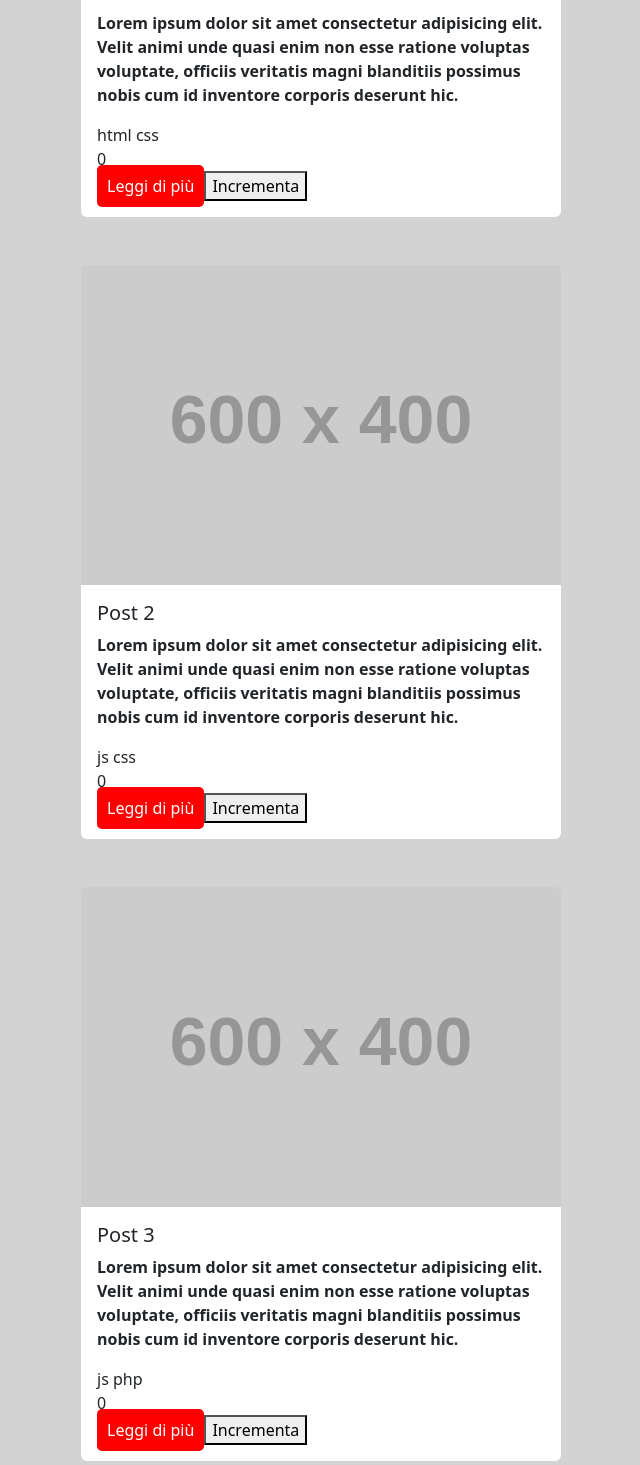
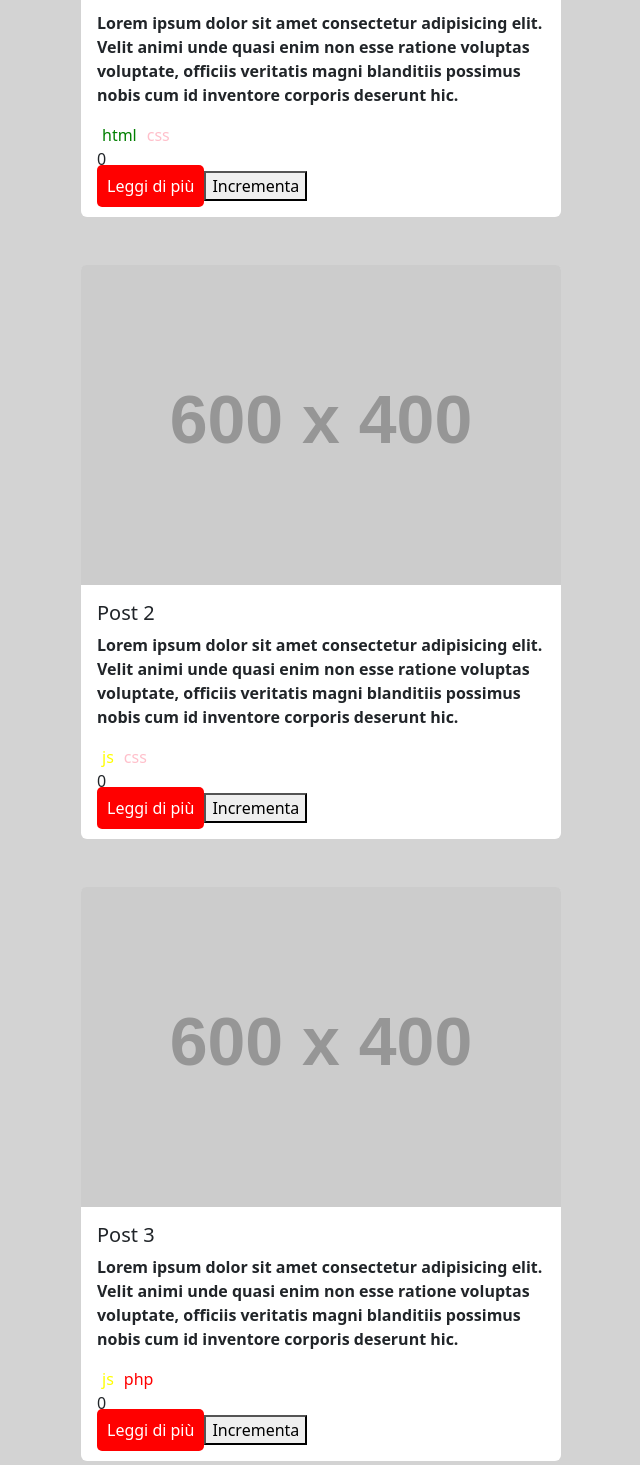
Before and after one commit to DavidIncarbone/react-props, a React (Vite) app: page / in a window 1280 px wide. Shown: the part 445-1910 px from the top of the page, without its empty margins (335-975 px from the left). Built offline with nearby package versions, Linux system fonts and the light colour scheme.

Commit message:
add colors to tags

```diff
--- a/src/components/Card.jsx
+++ b/src/components/Card.jsx
@@ -1,6 +1,11 @@
 import { useState } from 'react'
 import Button from "./Button";
+import posts from "../data/posts"
 import style from "../style/Button.module.css"
+import tagsStyle from "../style/Tags.module.css"
+
+
+
 
 function Card({ title, description, image, id, tags }) {
 
@@ -14,7 +19,6 @@ function Card({ title, description, image, id, tags }) {
 
         setNumero(numero + 100)
     }
-
     return (
         <li key={id} className="list-unstyled">
             <div className={`card container mb-5 ${pippo ? style.isActive : ""}`} onClick={toggleActive} style={{
@@ -24,7 +28,15 @@ function Card({ title, description, image, id, tags }) {
                 <div className="card-body">
                     <h5 className="card-title">{title}</h5>
                     <p className="card-text"><b>{description}</b></p>
-                    <div>{tags}</div>
+
+                    {tags.map((tag) => {
+                        return (tag === "html" && <span key={id} className={tagsStyle.green} >{tag}</span> ||
+                            tag === "css" && <span key={id} className={tagsStyle.pink}>{tag}</span> ||
+                            tag === "js" && <span key={id} className={tagsStyle.yellow}>{tag}</span> ||
+                            tag === "php" && <span key={id} className={tagsStyle.red}>{tag}</span>
+                        )
+                    })}
+
                     <div>{numero}</div>
                     <Button />
                     <button onClick={increment} >Incrementa</button>
--- a/src/components/Main.jsx
+++ b/src/components/Main.jsx
@@ -1,5 +1,6 @@
 import posts from "../data/posts"
 import Card from "./Card"
+import tagsStyle from "../style/Tags.module.css"
 
 function Main() {
 
@@ -12,7 +13,8 @@ function Main() {
                         description={post.content}
                         image={post.image}
                         key={post.id}
-                        tags={post.tags.join(" ")} />
+                        tags={post.tags}
+                    />
                 ))}
             </ul>
         </main>
--- /dev/null
+++ b/src/style/Tags.module.css
@@ -0,0 +1,22 @@
+.green {
+    color: green;
+}
+
+.pink {
+
+    color: pink;
+}
+
+.yellow {
+    color: yellow;
+}
+
+.red {
+    color: red;
+}
+
+span {
+    padding: 5px;
+
+    border-radius: 5px;
+}
```
